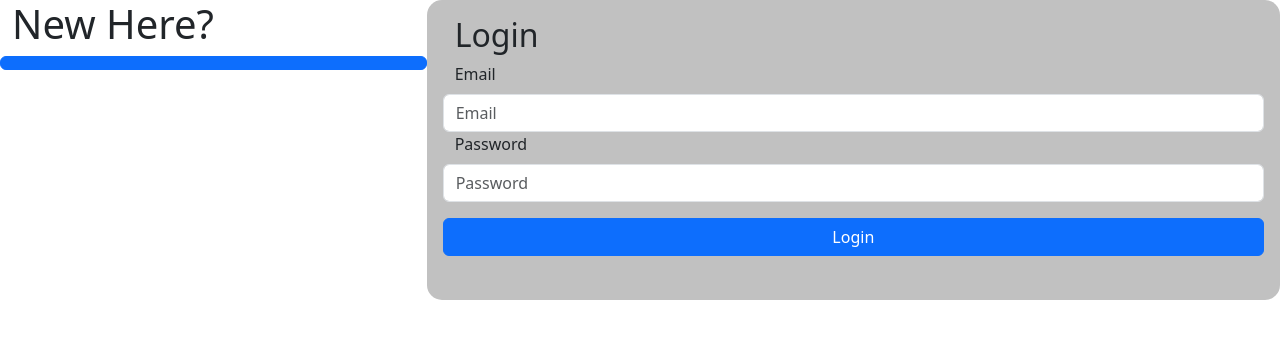
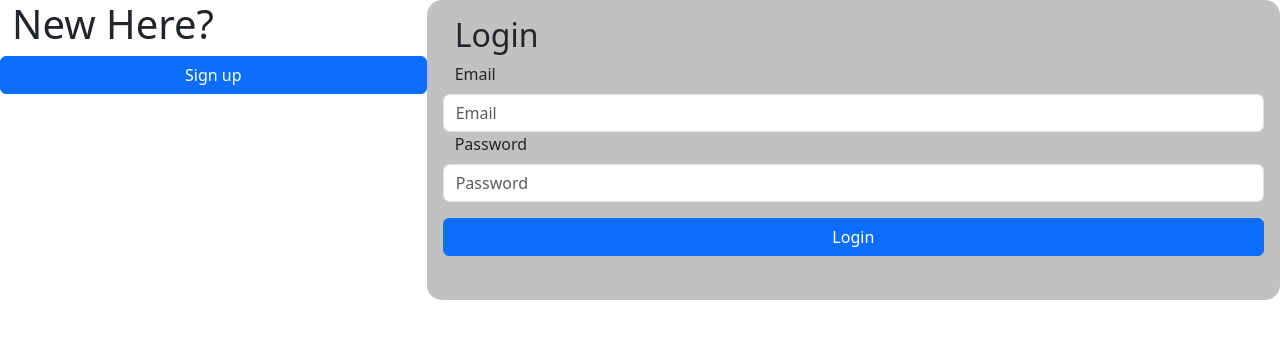
Before and after one commit to vesmor/VirtualVogue, a React (Create React App) app in the folder frontend/: page /login in a window 1280 px wide. Shown: the top 338 px of the page. Built offline with nearby package versions, Linux system fonts and the light colour scheme.

Commit message:
small fix

```diff
--- a/frontend/src/App.js
+++ b/frontend/src/App.js
@@ -4,7 +4,7 @@ import "./App.css";
 import Home from "./Home";
 import LandingPage from "./LandingPage";
 import Login from "./Login"
-import SignUp from "./signup"
+//import SignUp from "./signup"
 import "./styles.css";
 
 function App() {
@@ -14,7 +14,7 @@ function App() {
         <Route path="/" element={<LandingPage />} />
         <Route path="/home" element={<Home />} />
         <Route path = "/login" element = {<Login />} />
-        <Route path = "/signup" element = {<SignUp />}/>
+
       </Routes>
     </Router>
   );
--- a/frontend/src/Login.js
+++ b/frontend/src/Login.js
@@ -98,7 +98,7 @@ const Login = () => {
                         <h1 className="h1">New Here?</h1>
                     </Row>
                     <Row>
-                        <Button type = "button" onClick={openSignup}></Button>
+                        <Button type = "button" onClick={openSignup}>Sign up</Button>
                     </Row>
                 </Col>
                 <Col>
```
